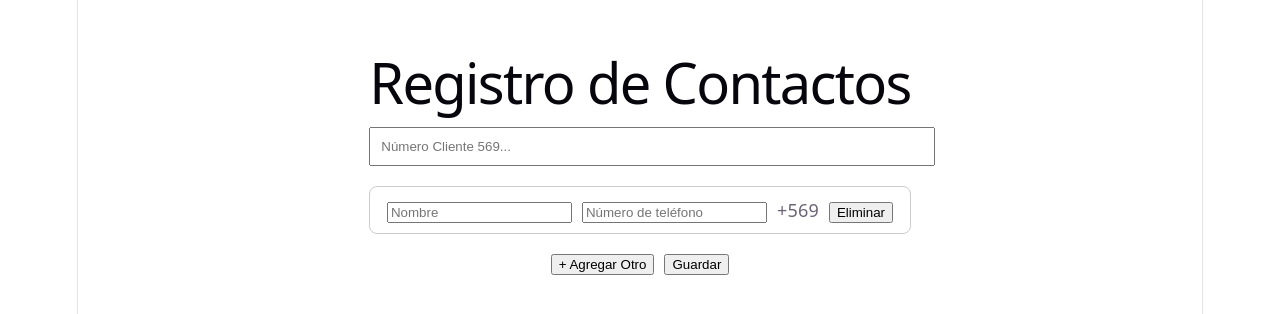
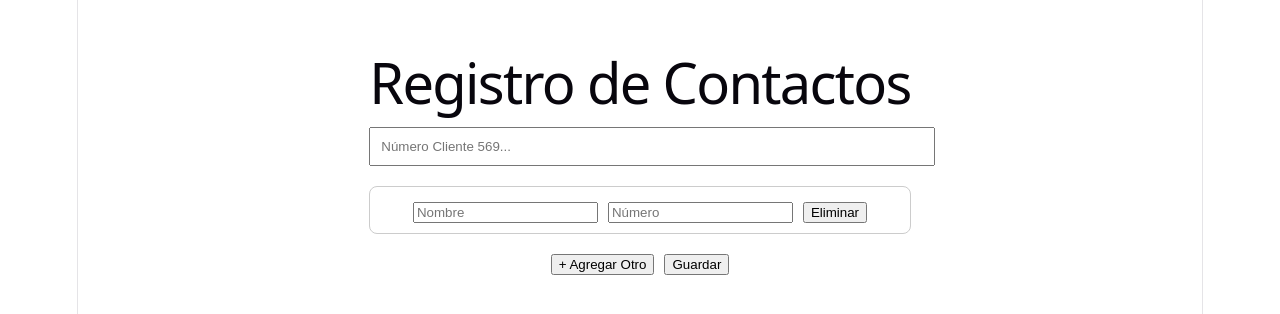
Before and after one commit to juaneljuampi/crmv1, a React (Vite) app: page /crmv1/formulario1 in a window 1280 px wide. Shown: the part 244-558 px from the top of the page. Built offline with nearby package versions, Linux system fonts and the light colour scheme; no server answers.

Commit message:
mejora de formulario

```diff
--- a/src/pages/Formulario1.tsx
+++ b/src/pages/Formulario1.tsx
@@ -4,32 +4,6 @@ import { useState, type FormEvent } from "react";
 type Contacto = {
   nombre: string;
   numero: string;
-};
-
-const PREFIJO_TELEFONO = "569";
-
-const normalizarTelefono = (valor: string) => {
-  const soloDigitos = valor.replace(/\D/g, "");
-
-  if (!soloDigitos) {
-    return "";
-  }
-
-  if (soloDigitos.startsWith(PREFIJO_TELEFONO)) {
-    return soloDigitos;
-  }
-
-  return `${PREFIJO_TELEFONO}${soloDigitos}`;
-};
-
-const obtenerTelefonoSinPrefijo = (numero: string) => {
-  if (!numero || numero === PREFIJO_TELEFONO) {
-    return "";
-  }
-
-  return numero.startsWith(PREFIJO_TELEFONO)
-    ? numero.slice(PREFIJO_TELEFONO.length)
-    : numero;
 };
 
 export default function Formulario1() {
@@ -47,8 +21,7 @@ export default function Formulario1() {
     valor: string
   ) => {
     const nuevos = [...contactos];
-    nuevos[index][campo] =
-      campo === "numero" ? normalizarTelefono(valor) : valor;
+    nuevos[index][campo] = valor;
     setContactos(nuevos);
   };
 
@@ -166,10 +139,9 @@ export default function Formulario1() {
 
             <input
               type="text"
-              placeholder="Número de teléfono"
+              placeholder="Número"
               required
-              value={obtenerTelefonoSinPrefijo(item.numero)}
-              inputMode="numeric"
+              value={item.numero}
               onChange={(e) =>
                 handleChange(
                   index,
@@ -181,8 +153,6 @@ export default function Formulario1() {
                 marginLeft: "10px"
               }}
             />
-
-            <span style={{ marginLeft: "10px" }}>+569</span>
 
             <button
               type="button"
```
